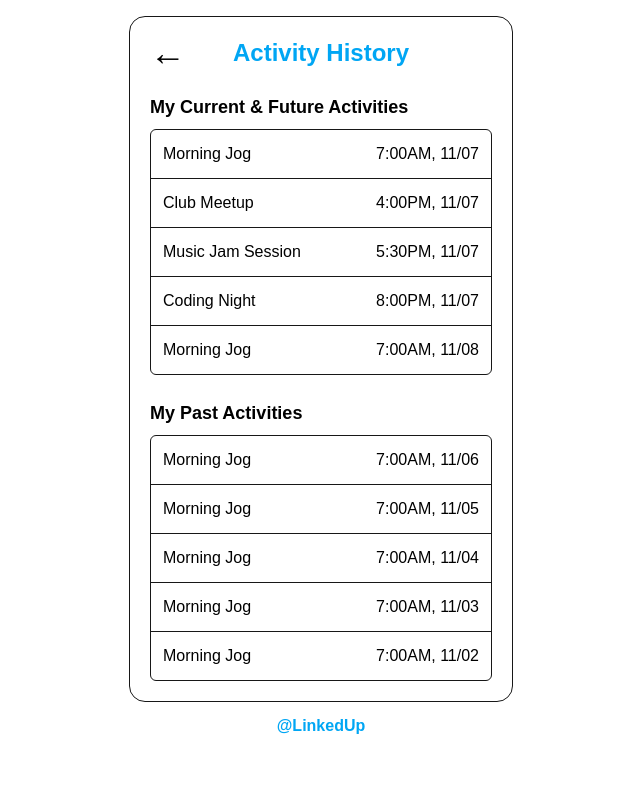
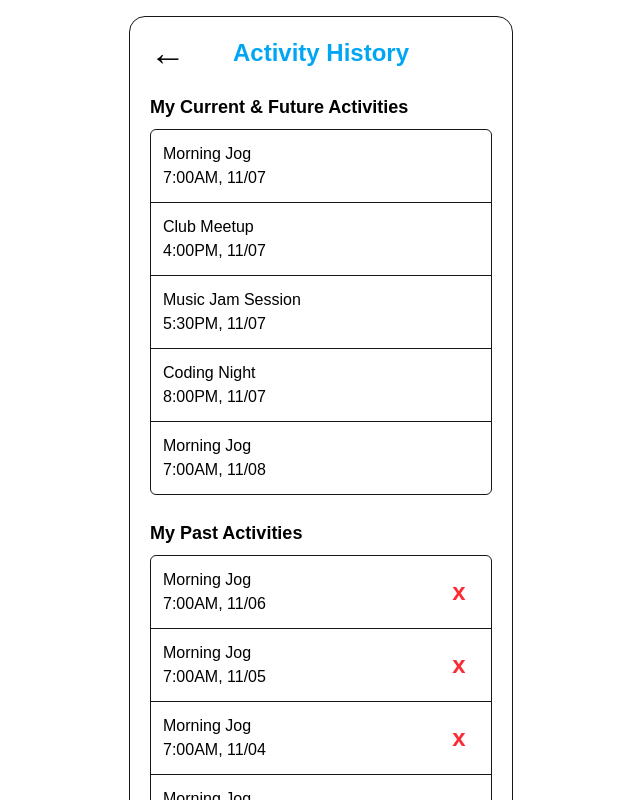
Before and after one commit to JianmingLinUMass/LinkedUp, a Next.js app in the folder linkedup/: page /activity-history in a window 1280 px wide. Shown: the top 800 px of the page, without its empty margins (319-959 px from the left). Built offline with nearby package versions, Linux system fonts and the light colour scheme.

Commit message:
Added the delete feature to the activity history page.

```diff
--- a/linkedup/app/activity-creation/page.tsx
+++ b/linkedup/app/activity-creation/page.tsx
@@ -60,7 +60,7 @@ export default function ActivityCreationPage() {
                         <label className='block font-bold text-black mb-1'>
                             Date & Time
                         </label>
-                        <div className="flex gap-2">
+                        <div className='flex gap-2'>
                             <input {...register('time')} placeholder='' className='w-3/5 border rounded-md border-gray-200 text-black rounded-1g p-2 focus:outline-none focus:ring-2 focus:ring-sky-300'/>
                             <input {...register('date')} placeholder='' className='w-2/5 border rounded-md border-gray-200 text-black rounded-1g p-2 focus:outline-none focus:ring-2 focus:ring-sky-300'/>
                         </div>
--- a/linkedup/app/activity-history/page.tsx
+++ b/linkedup/app/activity-history/page.tsx
@@ -5,7 +5,7 @@ import { useState } from 'react';
 
 type Activity = {title: string; time: string};
 
-const currentAndFutureList: Activity[] = [
+const initCurrentAndFutureList: Activity[] = [
     {title: 'Morning Jog',       time: '7:00AM, 11/07'},
     {title: 'Club Meetup',       time: '4:00PM, 11/07'},
     {title: 'Music Jam Session', time: '5:30PM, 11/07'},
@@ -13,7 +13,7 @@ const currentAndFutureList: Activity[] = [
     {title: 'Morning Jog',       time: '7:00AM, 11/08'},
 ]
 
-const pastList: Activity[] = [
+const initPastList: Activity[] = [
     {title: 'Morning Jog',       time: '7:00AM, 11/06'},
     {title: 'Morning Jog',       time: '7:00AM, 11/05'},
     {title: 'Morning Jog',       time: '7:00AM, 11/04'},
@@ -21,17 +21,53 @@ const pastList: Activity[] = [
     {title: 'Morning Jog',       time: '7:00AM, 11/02'},
 ]
 
-function ActivityBox({items}: {items: Activity[]}) {
+function ActivityBox({items, onRequestDelete}: {items: Activity[]; onRequestDelete?: (index: number) => void}) {
+    function DeleteActivityButton({onDelete}: {onDelete: () => void}) {
+        return (
+            <button onClick={onDelete} className='text-red-500 hover:text-red-700 font-bold text-2xl mr-1 w-8 h-8 rounded-full hover:bg-red-100'>
+                x
+            </button>
+        )
+    }
+
     return (
         <div className='rounded-md border divide-y'>
             {items.map((activity, index) => (
                 <div key={index} className='flex items-center justify-between px-3 py-3 text-sm md:text-base'>
-                    <span className='text-black'>{activity.title}</span>
-                    <span className='text-black'>{activity.time}</span>
+                    <div className='flex flex-col'>
+                        <span className='text-black'>{activity.title}</span>
+                        <span className='text-black'>{activity.time}</span>
+                    </div>
+                    {onRequestDelete && (
+                        <DeleteActivityButton onDelete={() => onRequestDelete(index)} />
+                    )}
                 </div>
             ))}
         </div>
     )
+}
+
+function ConfirmPanel({onCancel, onConfirm}: {onCancel: () => void; onConfirm: () => void}) {
+    return (
+        <div className='fixed inset-0 bg-black/30 flex items-center justify-center'>
+            <div className='bg-white p-5 rounded-xl border w-60 text-center'>
+                <h2 className='text-lg font-bold text-black'>
+                    Deletion Confirmation
+                    </h2>
+                <p className='mt-2 text-sm text-black'>
+                    This action cannot be undone.
+                    </p>
+                <div className='mt-4 flex justify-between'>
+                    <button onClick={onConfirm} className='ml-3 px-2 py-1 text-black font-semibold border rounded hover:bg-sky-500'>
+                        Delete
+                    </button>
+                    <button onClick={onCancel} className='mr-3 px-2 py-1 text-black font-semibold border rounded hover:bg-red-500'>
+                        Cancel
+                    </button>
+                </div>
+            </div>
+        </div>
+    );
 }
 
 function GoBackToMainPage() {
@@ -46,8 +82,18 @@ function GoBackToMainPage() {
 }
 
 export default function ActivityHistoryPage() {
+    // setCurrentAndFutureList is not used as currentAndFutureList should not be modified with the delete activity buttons
+    const [currentAndFutureList, setCurrentAndFutureList] = useState(initCurrentAndFutureList);
+    const [pastList, setPastList] = useState(initPastList);
+
     const [currentAndFutureListOpen, setCurrentAndFutureListOpen] = useState(true);
     const [pastListOpen, setPastListOpen] = useState(true);
+
+    const [confirmPanelIndex, setConfirmPanelIndex] = useState<number | null>(null);
+
+    const deleteActivityFromPastList = (index: number) => {
+        setPastList((predicate) => predicate.filter((_, i) => i !== index));
+    };
 
     return(
         <div className='min-h-screen flex flex-col items-center bg-white'>
@@ -65,7 +111,7 @@ export default function ActivityHistoryPage() {
                     </button>
                     {currentAndFutureListOpen && (
                         <>
-                        <ActivityBox items={currentAndFutureList} />
+                        <ActivityBox items={currentAndFutureList}/>
                         </>
                     )}
                 </section>
@@ -76,8 +122,24 @@ export default function ActivityHistoryPage() {
                     </button>
                     {pastListOpen && (
                         <>
-                        <ActivityBox items={pastList} />
+                        <ActivityBox items={pastList} onRequestDelete={(index) => {
+                            setConfirmPanelIndex(index);
+                        }}/>
                         </>
+                    )}
+                </section>
+
+                <section>
+                    {confirmPanelIndex != null && (
+                        <ConfirmPanel
+                            onCancel={() => {
+                                setConfirmPanelIndex(null);
+                            }}
+                            onConfirm={() => {
+                                deleteActivityFromPastList(confirmPanelIndex);
+                                setConfirmPanelIndex(null);
+                            }}
+                        />
                     )}
                 </section>
             </main>
--- a/linkedup/app/profile/page.tsx
+++ b/linkedup/app/profile/page.tsx
@@ -38,7 +38,7 @@ export default function ProfilePage() {
 
     const [username, setUsername] = useState('user123');
     const [showCurrentPassword, setShowCurrentPassword] = useState(false);
-    const [userNewPassword, setUserNewPassword] = useState('');
+    const [newPassword, setNewPassword] = useState('');
     const [showNewPassword, setShowNewPassword] = useState(false);
 
     return(
@@ -88,7 +88,7 @@ export default function ProfilePage() {
                     New Password
                 </label>
                 <div className='flex items-center gap-3 mb-4'>
-                    <input type={showNewPassword ? 'text' : 'password'} value={userNewPassword} onChange={(e) => setUserNewPassword(e.target.value)}
+                    <input type={showNewPassword ? 'text' : 'password'} value={newPassword} onChange={(e) => setNewPassword(e.target.value)}
                            className='w-full border border-gray-200 rounded-md p-2 mb-2 text-black focus:outline-none focus:ring-2 focus:ring-sky-300 tracking-wide'/>
                     <button onClick={() => setShowNewPassword(!showNewPassword)}
                             className='text-xs px-2 w-16 rounded-md text-center text-black border border-gray-300 bg-gray-100'>
```
